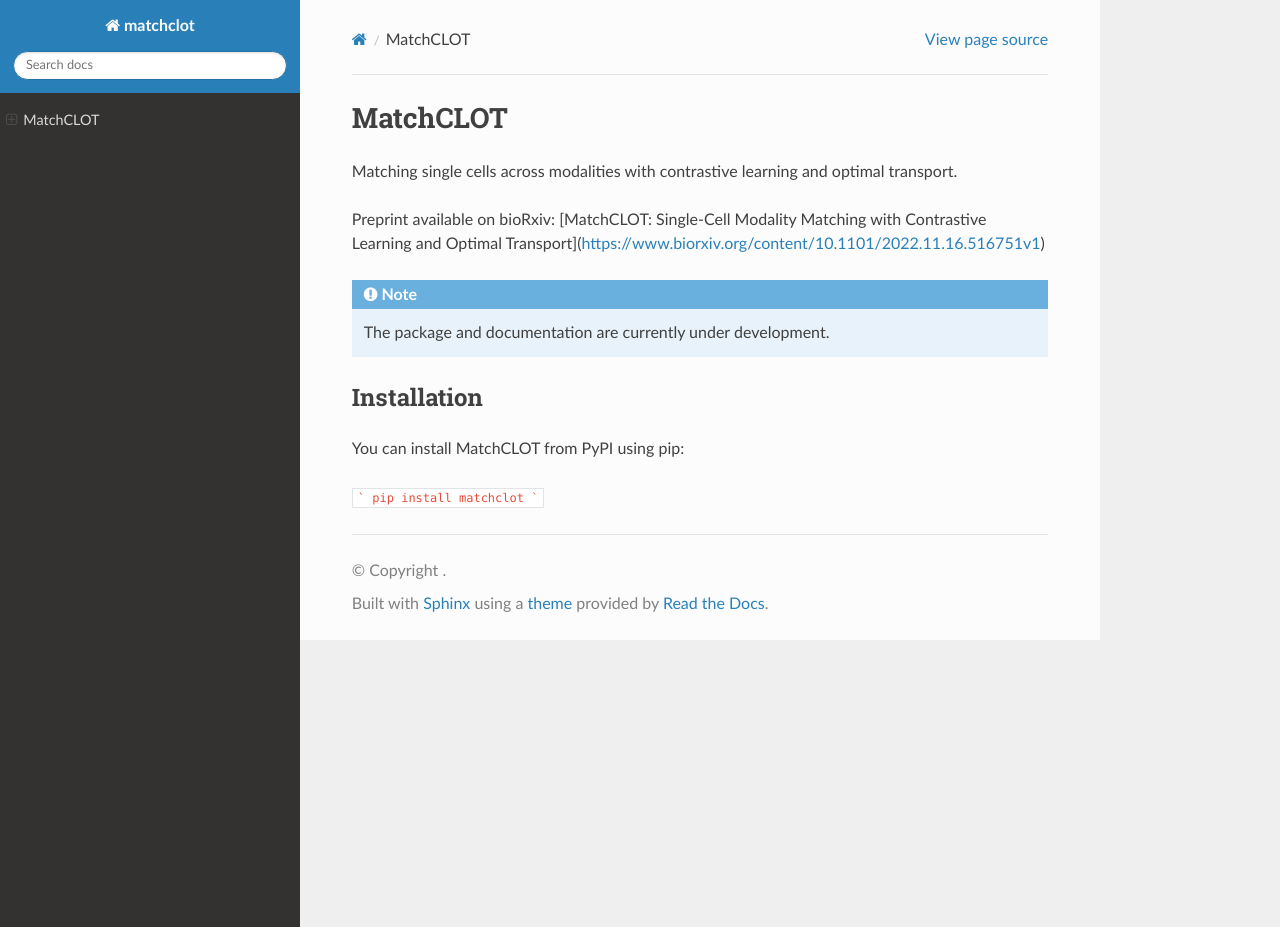
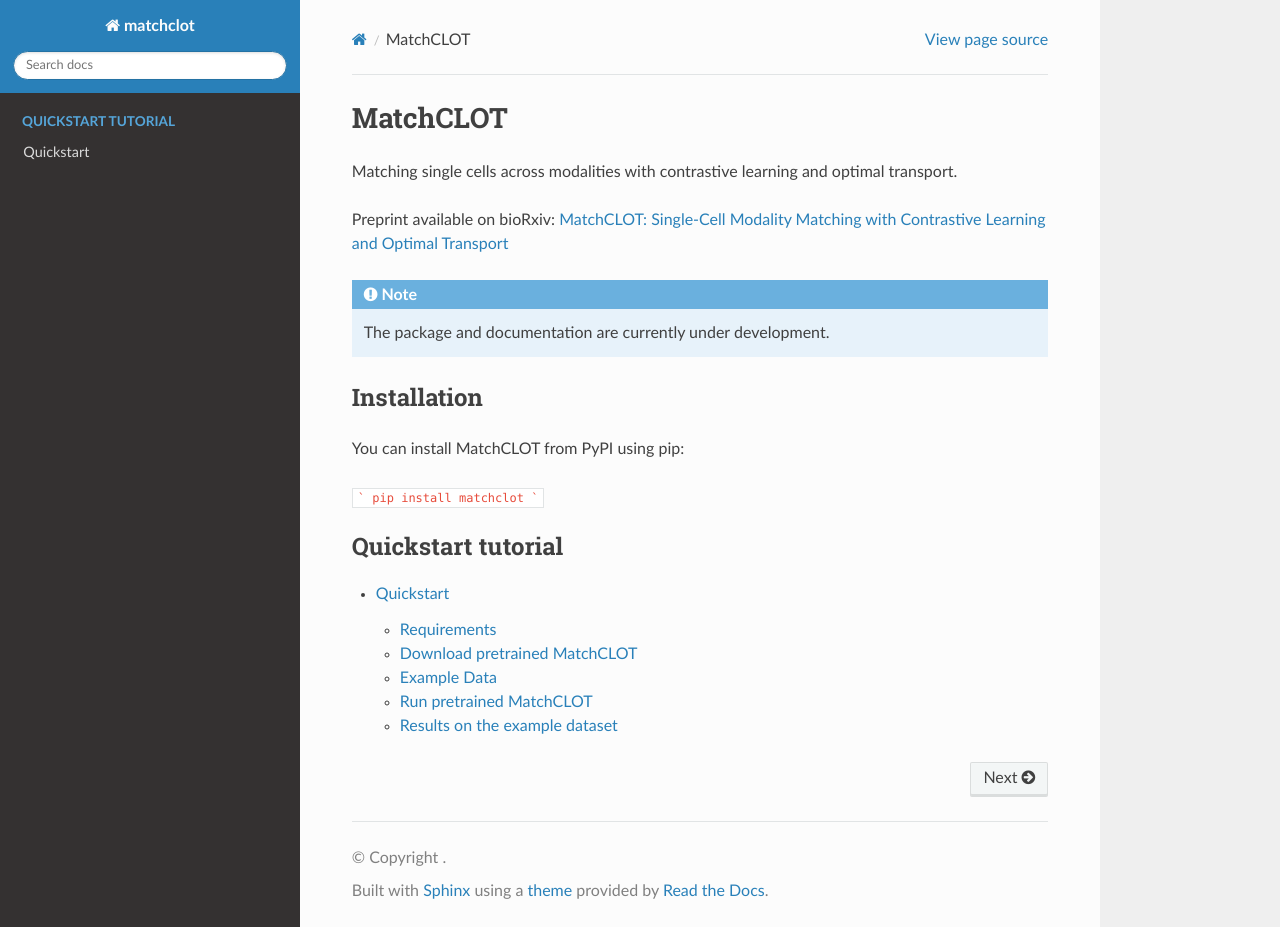
Before and after one commit to AI4SCR/MatchCLOT, a Sphinx documentation site: the page built from docs/index.rst, in a window 1280 px wide and 927 px high. Built offline with Sphinx 7.4.7 and the Read the Docs theme 2.0.0, drawn with Linux system fonts in a browser that asks for light colours; pages that are not in the unit, such as notebooks, are missing from menus.

````diff
--- a/docs/index.rst
+++ b/docs/index.rst
@@ -4,7 +4,7 @@ MatchCLOT
 Matching single cells across modalities with contrastive learning and optimal transport.
 
 Preprint available on bioRxiv:
-[MatchCLOT: Single-Cell Modality Matching with Contrastive Learning and Optimal Transport](https://www.biorxiv.org/content/10.1101/2022.11.16.516751v1)
+`MatchCLOT: Single-Cell Modality Matching with Contrastive Learning and Optimal Transport <https://www.biorxiv.org/content/10.1101/2022.11.16.516751v1>`_
 
 .. note::
     The package and documentation are currently under development.
@@ -19,11 +19,13 @@ pip install matchclot
 ```
 
 .. toctree::
-    :caption: Quickstart
+    :caption: Quickstart tutorial
+
     source/quickstart
+
 
 .. toctree::
     :caption: API
-    :maxdepth: 5
+    :maxdepth: 2
 
     api/matchclot
--- a/matchclot/__init__.py
+++ b/matchclot/__init__.py
@@ -1,6 +1,6 @@
 """Module initialization."""
 
-__version__ = "0.1.0.dev1"
+__version__ = "0.1.1.dev1"
 
 from matchclot import embedding
 from matchclot import matching
````
